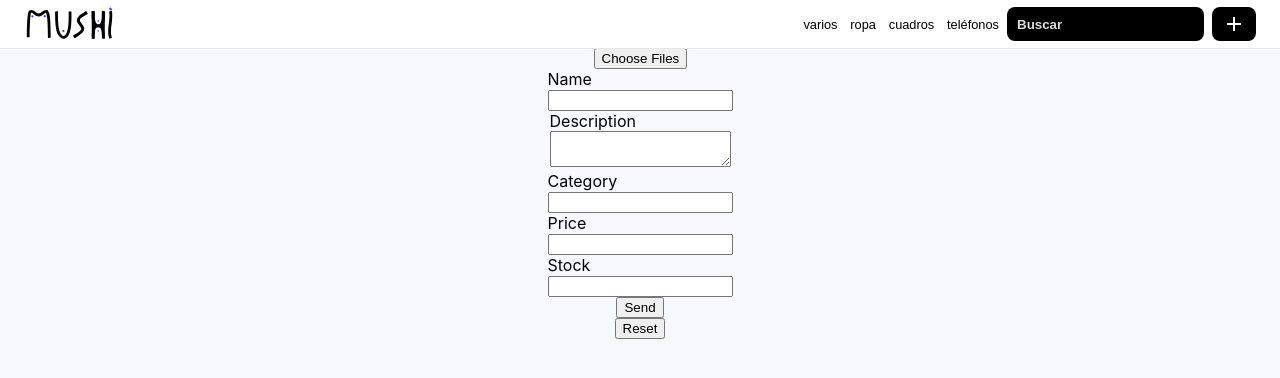
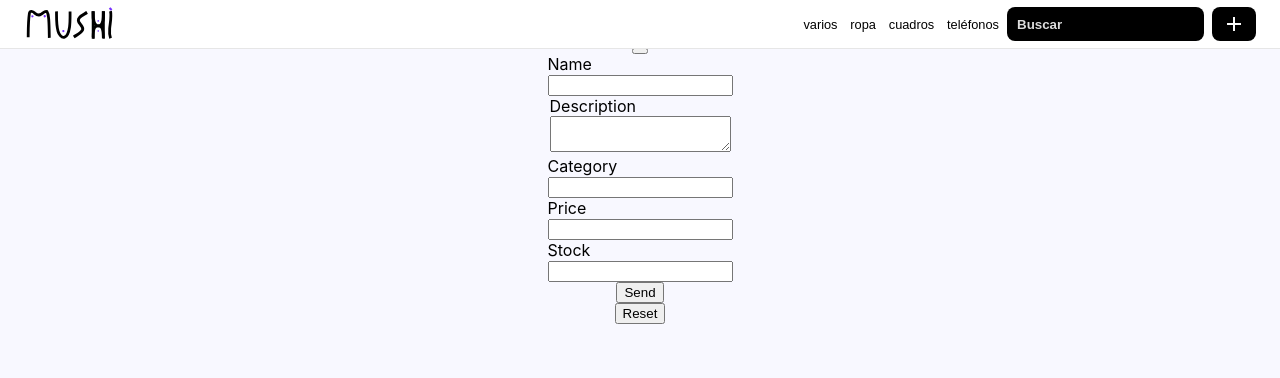
Before and after one commit to aithonai/Mushi, a React (Create React App) app in the folder app/: page /new in a window 1280 px wide. Shown: the top 378 px of the page. Built offline with nearby package versions, Linux system fonts and the light colour scheme.

Commit message:
The input file is hidden, now using useRef a button triggers it.

```diff
--- a/app/src/components/Product_form.jsx
+++ b/app/src/components/Product_form.jsx
@@ -1,4 +1,4 @@
-import { useState } from "react"
+import { useState, useRef } from "react"
 import "../components/Product_form.css"
 
 export default function ProductForm() {
@@ -12,6 +12,11 @@ export default function ProductForm() {
   }
 
   const [form, setForm] = useState(initialForm)
+  const inputFileRef = useRef(null)
+
+  function handleInputFile() {
+    inputFileRef.current.click()
+  }
 
   function handleImages(e) {
     e.preventDefault()
@@ -54,7 +59,10 @@ export default function ProductForm() {
         id="image"
         multiple
         onChange={handleImages}
+        ref={inputFileRef}
+        hidden={true}
       />
+      <button onClick={handleInputFile}></button>
       <div>
         <label htmlFor="Name">Name</label>
         <div>
```
